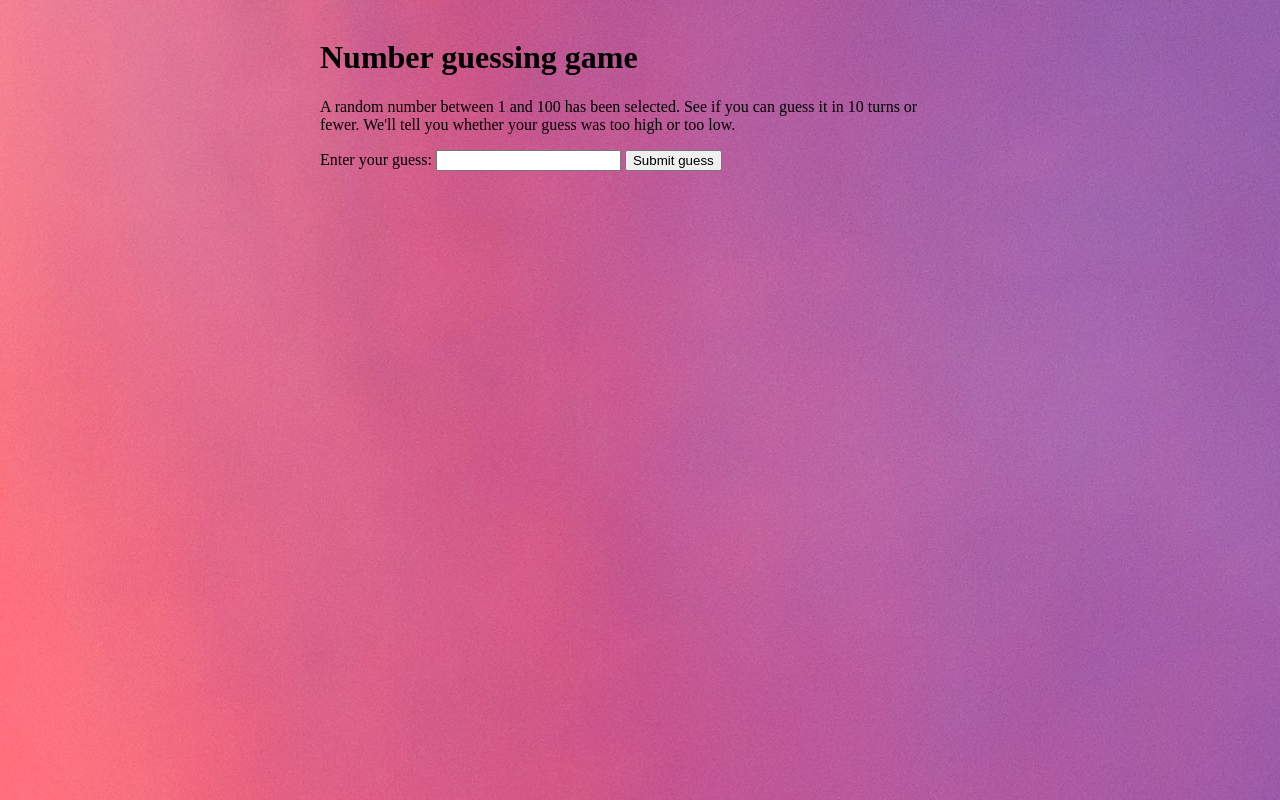
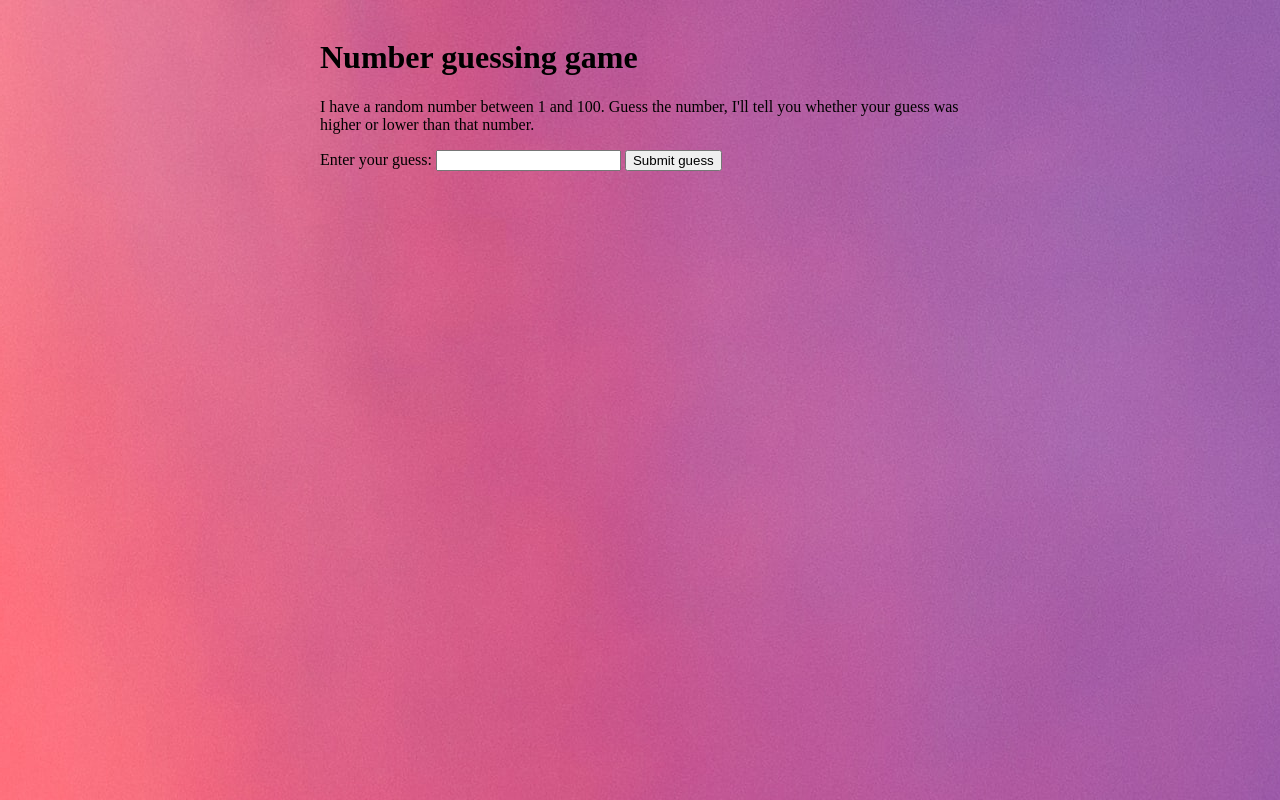
Before and after one commit to sachin1820/GuessTheNumber, a plain HTML site: page index.html in a window 1280 px wide. Drawn offline with Linux system fonts and the light colour scheme.

Commit message:
Update index.html

```diff
--- a/index.html
+++ b/index.html
@@ -10,7 +10,7 @@
     <body background="bg1.jpg"><br>
         <h1>Number guessing game</h1>
 
-        <p>A random number between 1 and 100 has been selected. See if you can guess it in 10 turns or fewer. We'll tell you whether your guess was too high or too low.</p>
+        <p>I have a random number between 1 and 100. Guess the number, I'll tell you whether your guess was higher or lower than that number.</p>
 
         <div class="form">
           <label for="guessField">Enter your guess: </label><input type="text" id="guessField" class="guessField">
```
